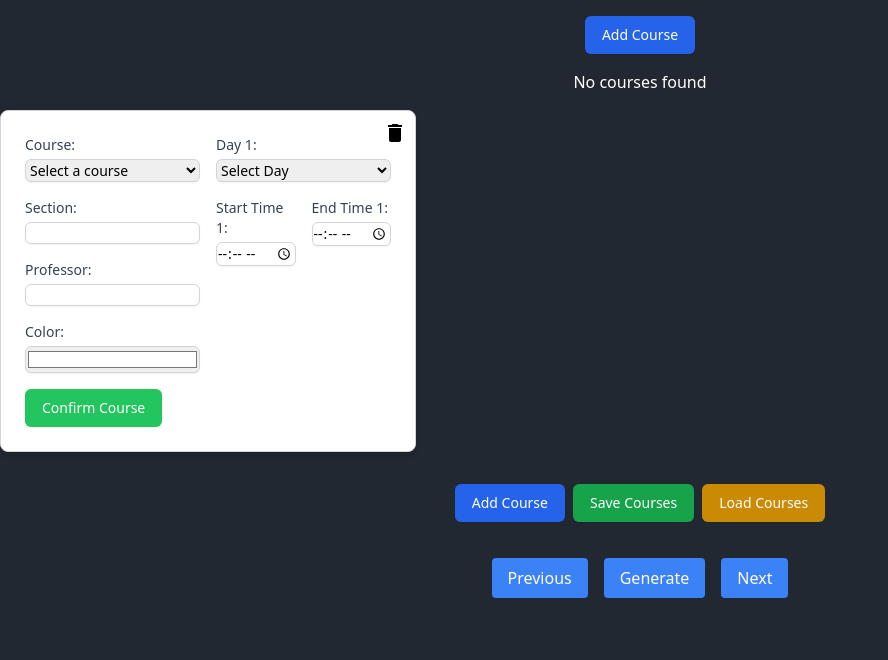
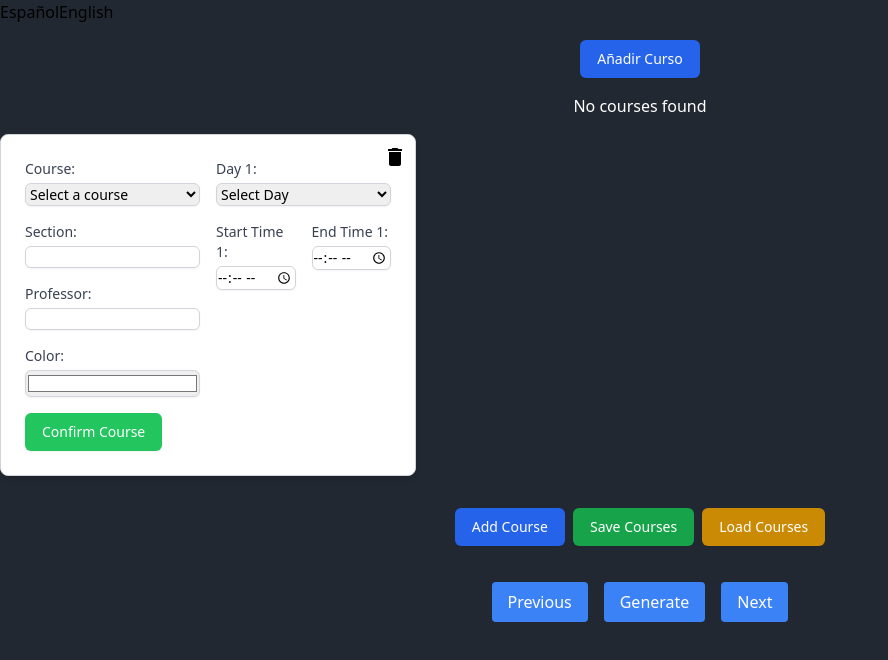
Before and after one commit to joaquinsalinas06/Schedule-Maker, a React (Vite) app: page / in a window 1280 px wide. Shown: the top 660 px of the page, without its empty margins (0-888 px from the left). Built offline with nearby package versions, Linux system fonts and the light colour scheme.

Commit message:
Añadido cambio de idioma

```diff
--- a/package.json
+++ b/package.json
@@ -14,8 +14,10 @@
     "@emotion/styled": "^11.13.0",
     "@mui/icons-material": "^5.16.5",
     "@mui/material": "^5.16.5",
+    "i18next": "^23.12.2",
     "react": "^18.3.1",
-    "react-dom": "^18.3.1"
+    "react-dom": "^18.3.1",
+    "react-i18next": "^15.0.0"
   },
   "devDependencies": {
     "@types/react": "^18.3.3",
--- a/src/App.jsx
+++ b/src/App.jsx
@@ -4,12 +4,21 @@ import { SemesterForm } from "./components/SemesterForm";
 import { CourseContext } from "./contexts/CourseContext";
 import { ScheduleComponent } from "./components/Schedule";
 import { CourseOptions } from "./components/Courses/CourseOptions";
+import { useTranslation } from 'react-i18next';
 
 function App() {
   const { courses } = useContext(CourseContext);
 
+  const { t, i18n } = useTranslation();
+
+  const changeLanguage = (lng) => {
+    i18n.changeLanguage(lng);
+  };
+
   return (
     <>
+      <button onClick={() => changeLanguage("es")}>Español</button>
+      <button onClick={() => changeLanguage("en")}>English</button>
       <CourseList />
       <CourseOptions />
       <ScheduleComponent />
--- a/src/classes.js
+++ /dev/null
@@ -1,84 +0,0 @@
-class Course {
-    constructor(name, credits, semester, classesPerWeek, section, professor, days, startTimes, endTimes) {
-      this.name = name;
-      this.credits = credits;
-      this.semester = semester;
-      this.classesPerWeek = classesPerWeek;
-      this.section = section;
-      this.professor = professor;
-      this.days = days;
-      this.startTimes = startTimes;
-      this.endTimes = endTimes;
-    }
-
-    collides(other) {
-      if (this.name === other.name && this.section === other.section) {
-        return false;
-      }
-
-      for (let i = 0; i < this.startTimes.length; i++) {
-        for (let j = 0; j < other.startTimes.length; j++) {
-          if (daysOverlap(this.days[i], other.days[j])) {
-            if (
-              (this.startTimes[i] >= other.startTimes[j] && this.startTimes[i] <= other.endTimes[j]) ||
-              (other.startTimes[j] >= this.startTimes[i] && other.startTimes[j] <= this.endTimes[i])
-            ) {
-              return true;
-            }
-          }
-        }
-      }
-
-      return false;
-    }
-  }
-
-  class Schedule {
-    constructor(courses) {
-      this.courses = courses;
-      this.count = courses.length;
-      this.credits = this.countCredits();
-      this.IDString = this.createIDString();
-    }
-
-    createIDString() {
-      return this.courses.map(course => course.name).join('-');
-    }
-
-    countCredits() {
-      return this.courses.reduce((sum, course) => sum + course.credits, 0);
-    }
-
-    formsValidSchedule(course) {
-      return this.courses.every(existingCourse => !existingCourse.collides(course));
-    }
-
-    addCourse(course) {
-      if (this.formsValidSchedule(course)) {
-        const newCourses = [...this.courses, course];
-        return new Schedule(newCourses);
-      }
-      return null;
-    }
-
-    createPossibilities(courses) {
-      const possibilities = [];
-      for (let course of courses) {
-        if (this.formsValidSchedule(course)) {
-          possibilities.push(this.addCourse(course));
-        }
-      }
-      return possibilities;
-    }
-  }
-
-  const daysOverlap = (days1, days2) => {
-    for (let i = 0; i < days1.length; i++) {
-      if (days2.toLowerCase().includes(days1.toLowerCase().charAt(i))) {
-        return true;
-      }
-    }
-    return false;
-  };
-
-  export { Course, Schedule, daysOverlap };
--- a/src/components/Courses/CourseList.jsx
+++ b/src/components/Courses/CourseList.jsx
@@ -3,6 +3,7 @@ import { CourseSelect } from "./CourseSelect";
 import Modal from "@mui/material/Modal";
 import Box from "@mui/material/Box";
 import { CourseContext } from "../../contexts/CourseContext";
+import { useTranslation } from "react-i18next";
 
 const style = {
   position: "absolute",
@@ -17,6 +18,7 @@ const style = {
 };
 
 export const CourseList = () => {
+  const { t } = useTranslation();
   const { courses, setCourses } = useContext(CourseContext);
   const [open, setOpen] = useState(false);
   const [newCourse, setNewCourse] = useState({
@@ -50,15 +52,15 @@ export const CourseList = () => {
         onClick={handleOpen}
         className="mt-4 inline-flex items-center px-4 py-2 border border-transparent text-sm font-medium rounded-md shadow-sm text-white bg-blue-600 hover:bg-blue-700 focus:outline-none focus:ring-2 focus:ring-offset-2 focus:ring-blue-500"
       >
-        Add Course
+        {t("addCourse")}
       </button>
       <Modal open={open} onClose={handleClose}>
         <Box sx={style}>
-          <h2 className="text-xl font-semibold mb-4">Add New Course</h2>
+          <h2 className="text-xl font-semibold mb-4">{t("addNCourse")}</h2>
           <form onSubmit={addCourse}>
             <div className="mb-4">
               <label htmlFor="name" className="block text-gray-700">
-                Course Name
+                {t("cName")}
               </label>
               <input
                 type="text"
@@ -72,7 +74,7 @@ export const CourseList = () => {
             </div>
             <div className="mb-4">
               <label htmlFor="credits" className="block text-gray-700">
-                Credits
+                {t("cCredits")}
               </label>
               <input
                 type="number"
--- /dev/null
+++ b/src/i18n.js
@@ -0,0 +1,110 @@
+import i18n from "i18next";
+import { initReactI18next } from "react-i18next";
+
+const resources = {
+  es: {
+    translation: {
+      //courseList
+      addCourse: "Añadir Curso",
+      addNCourse: "Añadir nuevo Curso",
+      cName: "Nombre",
+      cCredits: "Nro de Creditos",
+      cSemester: "Semestre del Curso",
+      cClasses: "Clases por Semana",
+      close: "Cerrar",
+      noCFound: "No se encontraron cursos",
+      // CourseOption
+      course: "Curso",
+      selCourse: "Selecciona un Curso",
+      section: "Seccion",
+      professor: "Profesor",
+      color: "Dale un color a tu curso!",
+      day: "Dia",
+      selDay: "Selecciona un Dia",
+      mon: "Lunes",
+      tue: "Martes",
+      wed: "Miercoles",
+      thu: "Jueves",
+      fri: "Viernes",
+      sat: "Sabado",
+      start: "Hora de Inicio",
+      end: "Hora de Finalizacion",
+      conCourse: "Confirmar Curso",
+      //CourseOptions
+      sCourses: "Guardar Cursos",
+      lCourses: "Cargar Cursos",
+      //courseSelect
+      save: "Guardar",
+      close: "Cerrar",
+      //schedule
+      horario: "Horario",
+      hora: "Hora",
+      prev: "Anterior",
+      gen: "Generar",
+      next: "Siguiente",
+      //semesterForm
+      minCourses: "Cursos Minimos",
+      maxCourses: "Cursos Maximos",
+      minCredits: "Creditos Minimos",
+      maxCredits: "Creditos Maximos",
+    },
+  },
+  en: {
+    translation: {
+      //courseList
+      addCourse: "Add Course",
+      addNCourse: "Add New Course",
+      cName: "Name",
+      cCredits: "Number of Credits",
+      cSemester: "Course Semester",
+      cClasses: "Classes per Week",
+      close: "Close",
+      noCFound: "No courses found",
+      // CourseOption
+      course: "Course",
+      selCourse: "Select a Course",
+      section: "Section",
+      professor: "Professor",
+      color: "Give your course a color!",
+      day: "Day",
+      selDay: "Select a Day",
+      mon: "Monday",
+      tue: "Tuesday",
+      wed: "Wednesday",
+      thu: "Thursday",
+      fri: "Friday",
+      sat: "Saturday",
+      start: "Start Time",
+      end: "End Time",
+      conCourse: "Confirm Course",
+      //CourseOptions
+      sCourses: "Save Courses",
+      lCourses: "Load Courses",
+      //courseSelect
+      save: "Save",
+      close: "Close",
+      //schedule
+      horario: "Schedule",
+      hora: "Time",
+      prev: "Previous",
+      gen: "Generate",
+      next: "Next",
+      //semesterForm
+      minCourses: "Minimum Courses",
+      maxCourses: "Maximum Courses",
+      minCredits: "Minimum Credits",
+      maxCredits: "Maximum Credits",
+    },
+  },
+};
+
+i18n.use(initReactI18next).init({
+  resources,
+  lng: "es",
+  fallbackLng: "en",
+  interpolation: {
+    escapeValue: false,
+  },
+});
+
+export default i18n;
--- a/src/main.jsx
+++ b/src/main.jsx
@@ -4,11 +4,15 @@ import App from "./App.jsx";
 import "./index.css";
 import { CourseProvider } from "./contexts/CourseContext.jsx";
 import { DetailedCourseProvider } from "./contexts/DetailedCourseContext.jsx";
+import i18n from "./i18n.js";
+import { I18nextProvider } from "react-i18next";
 
 ReactDOM.createRoot(document.getElementById("root")).render(
+  <I18nextProvider i18n={i18n}>
   <DetailedCourseProvider>
   <CourseProvider>
     <App />
   </CourseProvider>
   </DetailedCourseProvider>
+  </I18nextProvider>
 );
```
Also changed, not shown: 1 other file (tests, documents, lock files or other folders).
